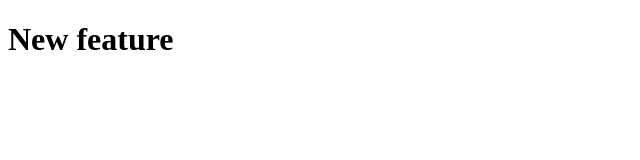
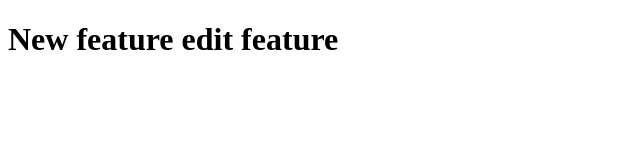
Before and after one commit to Surendra-Cube84/TestRepo, a plain HTML site: page feature.html in a window 1280 px wide. Shown: the whole page, without its empty margins (0-640 px from the left). Drawn offline with Linux system fonts and the light colour scheme.

Commit message:
Edited feature file

```diff
--- a/feature.html
+++ b/feature.html
@@ -6,6 +6,6 @@
     <title>Document</title>
 </head>
 <body>
-        <h1>New feature</h1>
+        <h1>New feature edit feature</h1>
 </body>
 </html>
```
